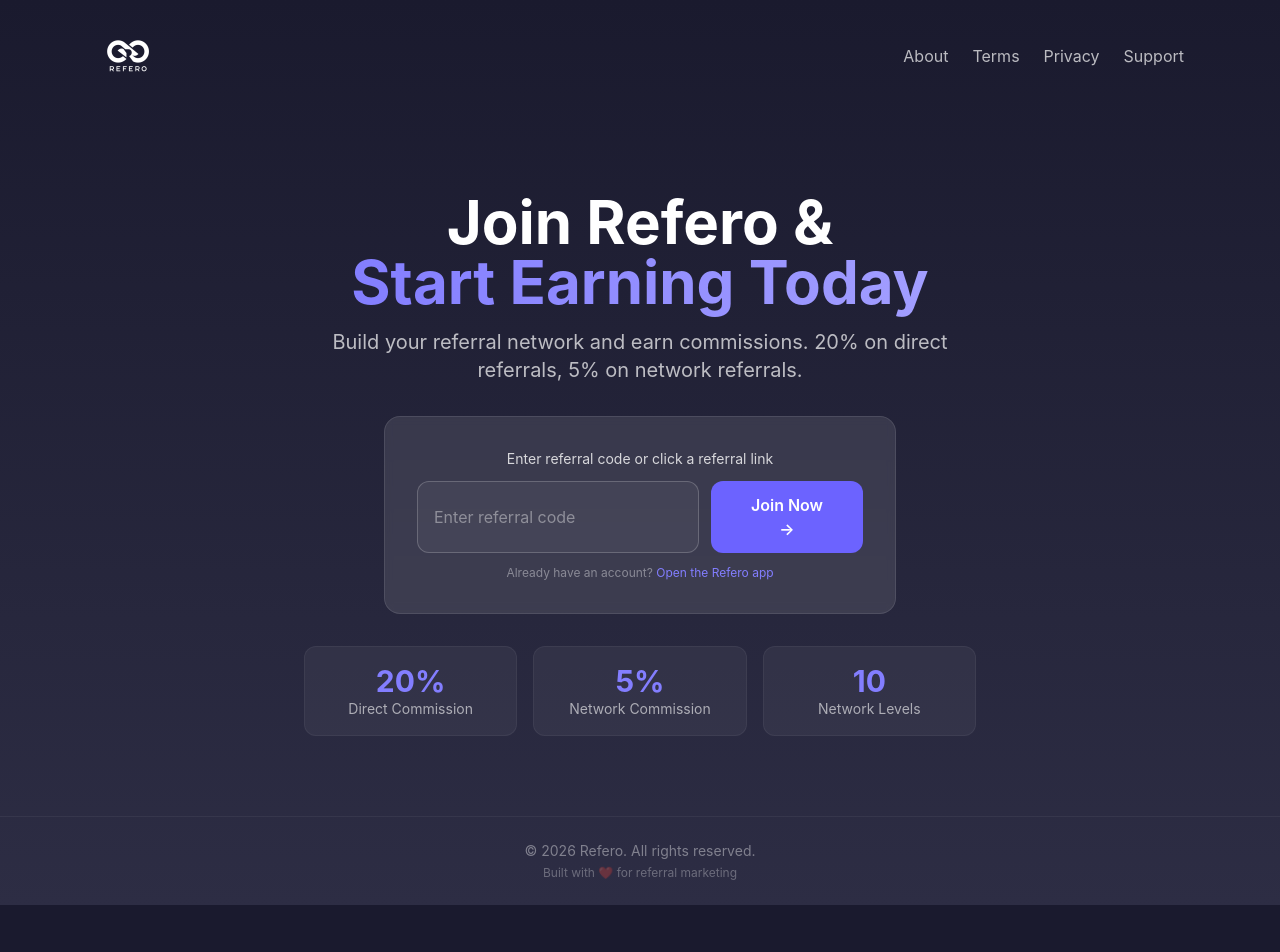
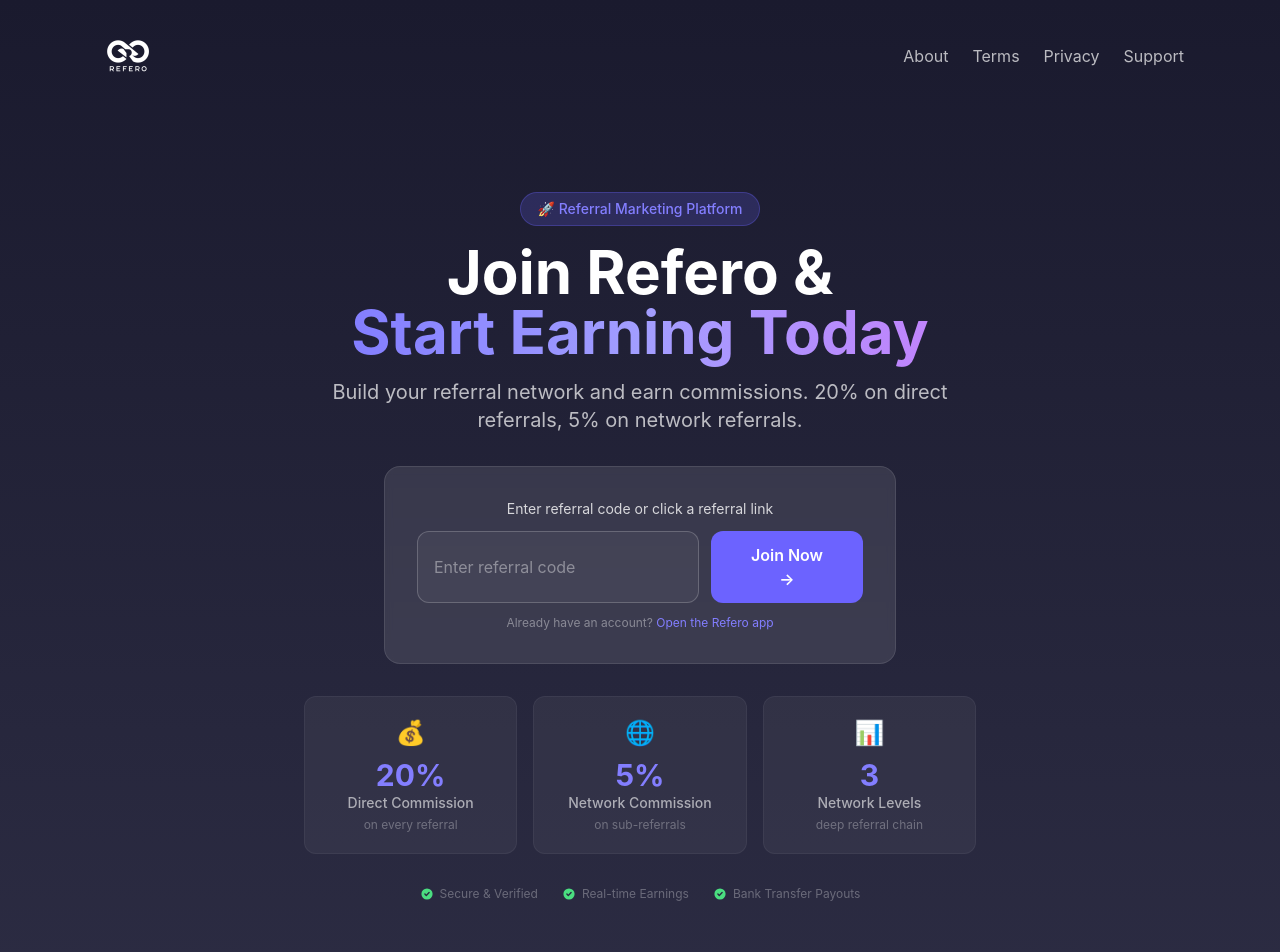
Before and after one commit to jangpkinfo-ctrl/refero-website-vite, a React (Vite) app: page / in a window 1280 px wide. Shown: the top 952 px of the page. Before the commit the page ends 905 px from the top, so only its background shows below. Built offline with nearby package versions, Linux system fonts and the light colour scheme; no server answers; the database is empty.

Commit message:
Fetch commission from plans collection, improve HomePage UI

```diff
--- a/index.html
+++ b/index.html
@@ -5,7 +5,7 @@
     <meta name="viewport" content="width=device-width, initial-scale=1.0" />
     <title>Refero – Build Your Referral Network</title>
     <meta name="description" content="Join Refero and earn commissions by building your referral network." />
-    <link rel="icon" type="image/png" href="/favicon.png" />
+    <link rel="icon" type="image/png" href="/logo_icon.png" />
   </head>
   <body>
     <div id="root"></div>
--- a/src/pages/HomePage.tsx
+++ b/src/pages/HomePage.tsx
@@ -1,8 +1,17 @@
 import { useState, useEffect } from 'react'
 import { useNavigate, useSearchParams } from 'react-router-dom'
 import { toast } from 'react-hot-toast'
+import { collection, query, where, getDocs, orderBy, limit } from 'firebase/firestore'
+import { db } from '../lib/firebase'
 import Header from '../components/Header'
 import Footer from '../components/Footer'
+
+interface CommissionSettings {
+  directCommissionPercent: number
+  networkCommissionPercent: number
+  networkDepth: number
+  planName: string
+}
 
 export default function HomePage() {
   const navigate = useNavigate()
@@ -10,6 +19,13 @@
   const [referralCode, setReferralCode] = useState('')
   const [loading, setLoading] = useState(false)
   const [isReferralCodeLocked, setIsReferralCodeLocked] = useState(false)
+  const [settings, setSettings] = useState<CommissionSettings>({
+    directCommissionPercent: 20,
+    networkCommissionPercent: 5,
+    networkDepth: 3,
+    planName: 'Bronze',
+  })
+  const [settingsLoading, setSettingsLoading] = useState(true)
 
   useEffect(() => {
     const ref = searchParams.get('ref')
@@ -18,6 +34,41 @@
       setIsReferralCodeLocked(true)
     }
   }, [searchParams])
+
+  // ─── Fetch commission settings from the "plans" collection ───
+  useEffect(() => {
+    const fetchSettings = async () => {
+      try {
+        // Get the first active plan (sorted by sortOrder)
+        const q = query(
+          collection(db, 'plans'),
+          where('isActive', '==', true),
+          orderBy('sortOrder', 'asc'),
+          limit(1)
+        )
+        const querySnapshot = await getDocs(q)
+
+        if (!querySnapshot.empty) {
+          const planData = querySnapshot.docs[0].data()
+          setSettings({
+            directCommissionPercent: planData.directCommissionPercent ?? 20,
+            networkCommissionPercent: planData.networkCommissionPercent ?? 5,
+            networkDepth: planData.networkDepth ?? 3,
+            planName: planData.name || 'Bronze',
+          })
+        } else {
+          // No active plans found – use defaults
+          console.warn('No active plans found – using defaults')
+        }
+      } catch (error) {
+        console.error('Error fetching plan settings:', error)
+        // Keep defaults on error
+      } finally {
+        setSettingsLoading(false)
+      }
+    }
+    fetchSettings()
+  }, [])
 
   const handleJoin = async () => {
     const code = referralCode.trim().toUpperCase()
@@ -51,15 +102,26 @@
 
       <main className="flex-1 container-custom py-12 md:py-20 flex flex-col items-center text-center">
         <div className="max-w-3xl">
+          {/* Hero Section */}
+          <div className="space-y-4">
+            <div className="inline-block px-4 py-1.5 rounded-full bg-primary-500/20 border border-primary-500/30 text-primary-400 text-sm font-medium">
+              🚀 Referral Marketing Platform
+            </div>
             <h1 className="text-4xl md:text-5xl lg:text-6xl font-bold text-white leading-tight">
               Join Refero & <br className="hidden sm:block" />
-            <span className="bg-gradient-to-r from-primary-400 to-primary-300 bg-clip-text text-transparent">Start Earning Today</span>
+              <span className="bg-gradient-to-r from-primary-400 via-primary-300 to-purple-400 bg-clip-text text-transparent">
+                Start Earning Today
+              </span>
             </h1>
             <p className="text-lg md:text-xl text-white/70 mt-4 max-w-2xl mx-auto">
               Build your referral network and earn commissions.
-            20% on direct referrals, 5% on network referrals.
+              {settingsLoading
+                ? ' Loading...'
+                : ` ${settings.directCommissionPercent}% on direct referrals, ${settings.networkCommissionPercent}% on network referrals.`}
             </p>
+          </div>
 
+          {/* Referral Code Input */}
           <div className="card-glass p-6 md:p-8 mt-8 max-w-lg mx-auto">
             <p className="text-white/80 text-sm mb-3">
               Enter referral code or click a referral link
@@ -78,13 +140,23 @@
               <button
                 onClick={handleJoin}
                 disabled={loading}
-                className="px-8 py-3 bg-primary-500 hover:bg-primary-600 text-white font-semibold rounded-xl transition-all hover:scale-[1.02] disabled:opacity-50 disabled:hover:scale-100"
+                className="px-8 py-3 bg-primary-500 hover:bg-primary-600 text-white font-semibold rounded-xl transition-all hover:scale-[1.02] hover:shadow-lg hover:shadow-primary-500/25 disabled:opacity-50 disabled:hover:scale-100"
               >
-                {loading ? 'Checking...' : 'Join Now →'}
+                {loading ? (
+                  <span className="flex items-center gap-2">
+                    <svg className="animate-spin h-4 w-4" viewBox="0 0 24 24">
+                      <circle className="opacity-25" cx="12" cy="12" r="10" stroke="currentColor" strokeWidth="4" fill="none" />
+                      <path className="opacity-75" fill="currentColor" d="M4 12a8 8 0 018-8v4a4 4 0 00-4 4H4z" />
+                    </svg>
+                    Checking...
+                  </span>
+                ) : (
+                  'Join Now →'
+                )}
               </button>
             </div>
             {isReferralCodeLocked && (
-              <p className="text-primary-400 text-xs mt-2">
+              <p className="text-primary-400 text-xs mt-2 animate-pulse">
                 🔒 Referral code locked – you were referred by someone!
               </p>
             )}
@@ -94,19 +166,62 @@
             </p>
           </div>
 
+          {/* Stats Cards - More Professional */}
           <div className="grid grid-cols-1 sm:grid-cols-3 gap-4 mt-8">
-            <div className="bg-white/5 rounded-xl p-4 border border-white/5 hover:border-primary-500/30 transition-colors">
-              <div className="text-3xl font-bold text-primary-400">20%</div>
-              <div className="text-white/60 text-sm">Direct Commission</div>
+            <div className="group bg-white/5 rounded-xl p-5 border border-white/5 hover:border-primary-500/30 transition-all duration-300 hover:bg-white/10 hover:scale-105">
+              <div className="flex items-center justify-center mb-2">
+                <span className="text-2xl">💰</span>
               </div>
-            <div className="bg-white/5 rounded-xl p-4 border border-white/5 hover:border-primary-500/30 transition-colors">
-              <div className="text-3xl font-bold text-primary-400">5%</div>
-              <div className="text-white/60 text-sm">Network Commission</div>
+              <div className="text-3xl font-bold text-primary-400">
+                {settingsLoading ? '...' : `${settings.directCommissionPercent}%`}
               </div>
-            <div className="bg-white/5 rounded-xl p-4 border border-white/5 hover:border-primary-500/30 transition-colors">
-              <div className="text-3xl font-bold text-primary-400">10</div>
-              <div className="text-white/60 text-sm">Network Levels</div>
+              <div className="text-white/60 text-sm font-medium">Direct Commission</div>
+              <div className="text-white/30 text-xs mt-1">on every referral</div>
             </div>
+
+            <div className="group bg-white/5 rounded-xl p-5 border border-white/5 hover:border-primary-500/30 transition-all duration-300 hover:bg-white/10 hover:scale-105">
+              <div className="flex items-center justify-center mb-2">
+                <span className="text-2xl">🌐</span>
+              </div>
+              <div className="text-3xl font-bold text-primary-400">
+                {settingsLoading ? '...' : `${settings.networkCommissionPercent}%`}
+              </div>
+              <div className="text-white/60 text-sm font-medium">Network Commission</div>
+              <div className="text-white/30 text-xs mt-1">on sub-referrals</div>
+            </div>
+
+            <div className="group bg-white/5 rounded-xl p-5 border border-white/5 hover:border-primary-500/30 transition-all duration-300 hover:bg-white/10 hover:scale-105">
+              <div className="flex items-center justify-center mb-2">
+                <span className="text-2xl">📊</span>
+              </div>
+              <div className="text-3xl font-bold text-primary-400">
+                {settingsLoading ? '...' : `${settings.networkDepth}`}
+              </div>
+              <div className="text-white/60 text-sm font-medium">Network Levels</div>
+              <div className="text-white/30 text-xs mt-1">deep referral chain</div>
+            </div>
+          </div>
+
+          {/* Trust Badge */}
+          <div className="mt-8 flex flex-wrap items-center justify-center gap-6 text-white/30 text-xs">
+            <span className="flex items-center gap-1.5">
+              <svg className="w-3.5 h-3.5 text-green-400" fill="currentColor" viewBox="0 0 20 20">
+                <path fillRule="evenodd" d="M10 18a8 8 0 100-16 8 8 0 000 16zm3.707-9.293a1 1 0 00-1.414-1.414L9 10.586 7.707 9.293a1 1 0 00-1.414 1.414l2 2a1 1 0 001.414 0l4-4z" clipRule="evenodd" />
+              </svg>
+              Secure & Verified
+            </span>
+            <span className="flex items-center gap-1.5">
+              <svg className="w-3.5 h-3.5 text-green-400" fill="currentColor" viewBox="0 0 20 20">
+                <path fillRule="evenodd" d="M10 18a8 8 0 100-16 8 8 0 000 16zm3.707-9.293a1 1 0 00-1.414-1.414L9 10.586 7.707 9.293a1 1 0 00-1.414 1.414l2 2a1 1 0 001.414 0l4-4z" clipRule="evenodd" />
+              </svg>
+              Real-time Earnings
+            </span>
+            <span className="flex items-center gap-1.5">
+              <svg className="w-3.5 h-3.5 text-green-400" fill="currentColor" viewBox="0 0 20 20">
+                <path fillRule="evenodd" d="M10 18a8 8 0 100-16 8 8 0 000 16zm3.707-9.293a1 1 0 00-1.414-1.414L9 10.586 7.707 9.293a1 1 0 00-1.414 1.414l2 2a1 1 0 001.414 0l4-4z" clipRule="evenodd" />
+              </svg>
+              Bank Transfer Payouts
+            </span>
           </div>
         </div>
       </main>
--- a/src/pages/SupportPage.tsx
+++ b/src/pages/SupportPage.tsx
@@ -1,3 +1,4 @@
+import { Link } from 'react-router-dom'
 import Header from '../components/Header'
 import Footer from '../components/Footer'
 
@@ -8,6 +9,7 @@
       <main className="flex-1 container-custom py-12 max-w-2xl">
         <h1 className="text-3xl font-bold text-white mb-6">Support</h1>
         <div className="space-y-4">
+          {/* Email Support */}
           <div className="card-glass p-6">
             <h2 className="text-lg font-semibold text-white">📧 Email Support</h2>
             <p className="text-white/60 mt-2">Send us an email and we'll get back to you within 24 hours.</p>
@@ -16,17 +18,30 @@
             </a>
           </div>
 
+          {/* ✅ In-App Support - Now links to Download page */}
           <div className="card-glass p-6">
             <h2 className="text-lg font-semibold text-white">💬 In-App Support</h2>
             <p className="text-white/60 mt-2">Open a support ticket directly from the Refero app.</p>
-            <p className="text-white/40 text-sm mt-1">Download the app to access this feature.</p>
+            <Link
+              to="/download"
+              className="inline-block mt-3 text-primary-400 hover:text-primary-300"
+            >
+              Download the app →
+            </Link>
+            <p className="text-white/40 text-sm mt-2">Get the app to access in-app support tickets.</p>
           </div>
 
+          {/* Channel Support */}
           <div className="card-glass p-6">
-            <h2 className="text-lg font-semibold text-white">📱 WhatsApp</h2>
-            <p className="text-white/60 mt-2">Quick chat assistance via WhatsApp.</p>
-            <a href="https://wa.me/1234567890" target="_blank" rel="noopener noreferrer" className="inline-block mt-3 text-primary-400 hover:text-primary-300">
-              Chat on WhatsApp →
+            <h2 className="text-lg font-semibold text-white">📢 Join Our Channel</h2>
+            <p className="text-white/60 mt-2">Stay updated and get quick assistance through our community channel.</p>
+            <a
+              href="https://t.me/refero"
+              target="_blank"
+              rel="noopener noreferrer"
+              className="inline-block mt-3 text-primary-400 hover:text-primary-300"
+            >
+              Join Channel →
             </a>
           </div>
         </div>
```
Also changed, not shown: package.json (+10 -8 lines), public/logo_icon.png (added), 1 other file (tests, documents, lock files or other folders). Lines whose indentation alone changed are shown as unchanged.
